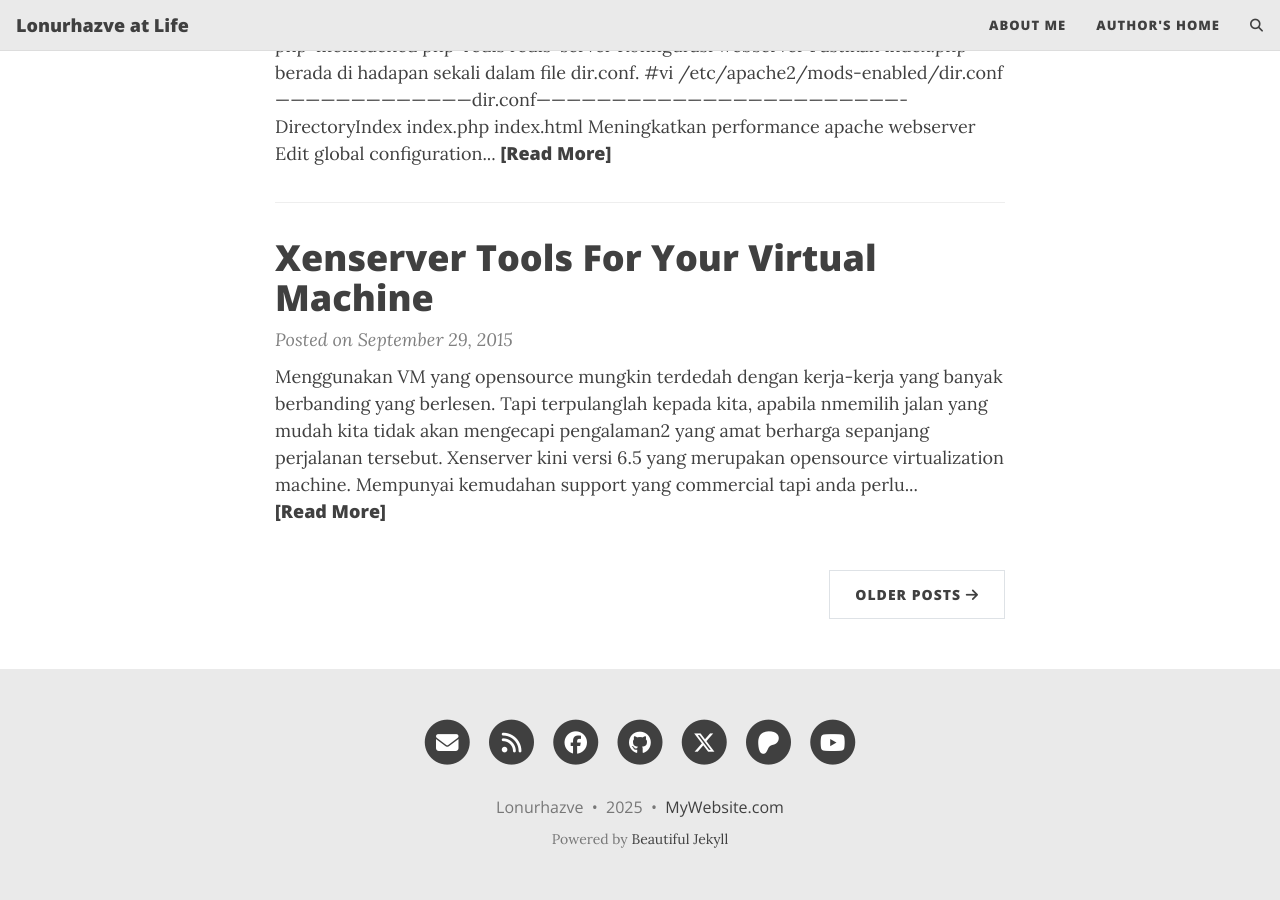
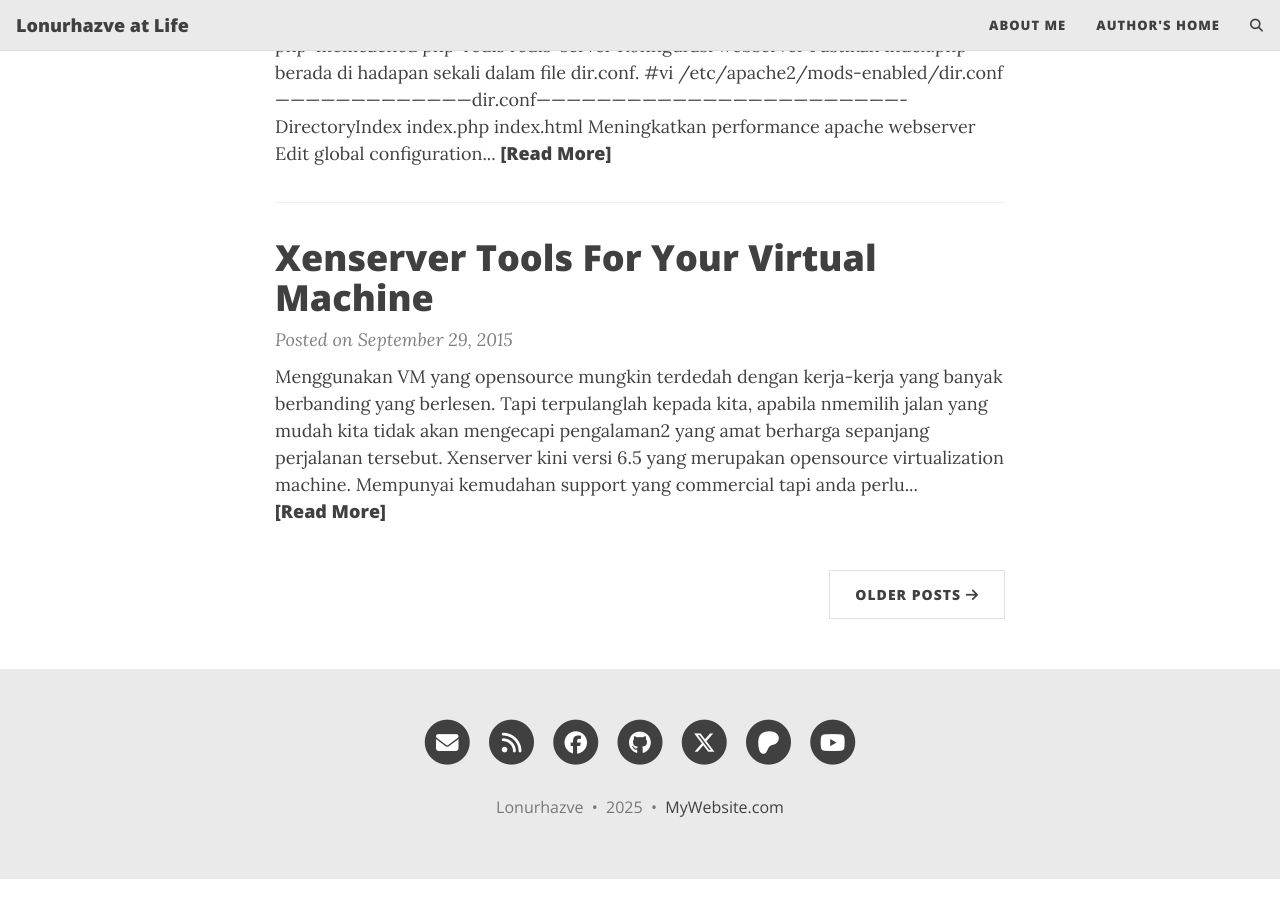
Before and after one commit to lonurhazve/lonurhazve.github.io, a Jekyll site: the page built from index.html, in a window 1280 px wide and 900 px high, scrolled down 1413 px. Built offline with Jekyll 4.4.1, drawn with Linux system fonts in a browser that asks for light colours; the list of posts is cut into pages by our own code; comment, search, counter and statistics services are not loaded; after the commit the page ends 2292 px from its top, so only the background shows below that.

Commit message:
Update footer.html

```diff
--- a/_includes/footer.html
+++ b/_includes/footer.html
@@ -38,8 +38,7 @@
 
       </p>
       {% unless site.remove-ads %}<p class="theme-by text-muted">
-        Powered by
-        <a href="https://beautifuljekyll.com">Beautiful Jekyll</a>
+
       </p>{% endunless %}
       </div>
     </div>
```
